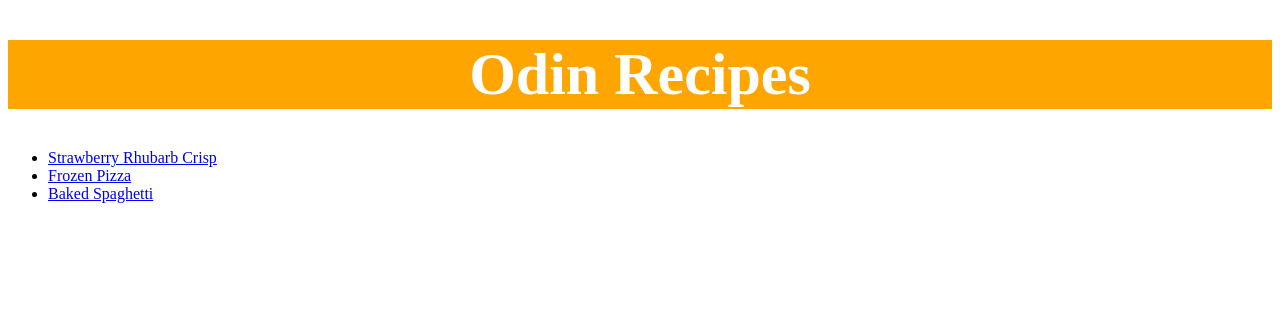
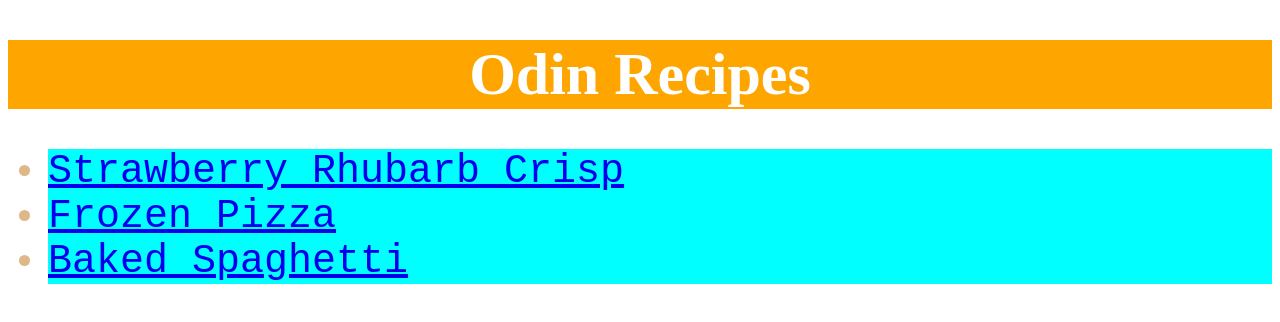
Before and after one commit to OrangeGriffin/odin-recipes, a plain HTML site: page index.html in a window 1280 px wide. Drawn offline with Linux system fonts and the light colour scheme.

Commit message:
Add styles to remainder of index

```diff
--- a/index.html
+++ b/index.html
@@ -10,9 +10,9 @@
 <body>
     <h1 class="index-header">Odin Recipes</h1>
     <ul>
-    <li><a href="recipes/strawberry_rhubarb_crisp.html">Strawberry Rhubarb Crisp</a></li>
-    <li><a href="recipes/frozen_pizza.html">Frozen Pizza</a></li>
-    <li><a href="recipes/baked_spaghetti.html">Baked Spaghetti</a></li>
+    <li class="index-link"><a href="recipes/strawberry_rhubarb_crisp.html">Strawberry Rhubarb Crisp</a></li>
+    <li class="index-link"><a href="recipes/frozen_pizza.html">Frozen Pizza</a></li>
+    <li class="index-link"><a href="recipes/baked_spaghetti.html">Baked Spaghetti</a></li>
 </ul>
 </body>
 </html>
--- a/styles.css
+++ b/styles.css
@@ -5,3 +5,14 @@
     color: white;
     text-align: center;
 }
+
+.index-link {
+    background-color: aqua;
+    text-align: left;
+    font-size: 40px;
+    color:burlywood
+}
+
+li {
+    font-family: 'Courier New', Courier, monospace;
+}
```
